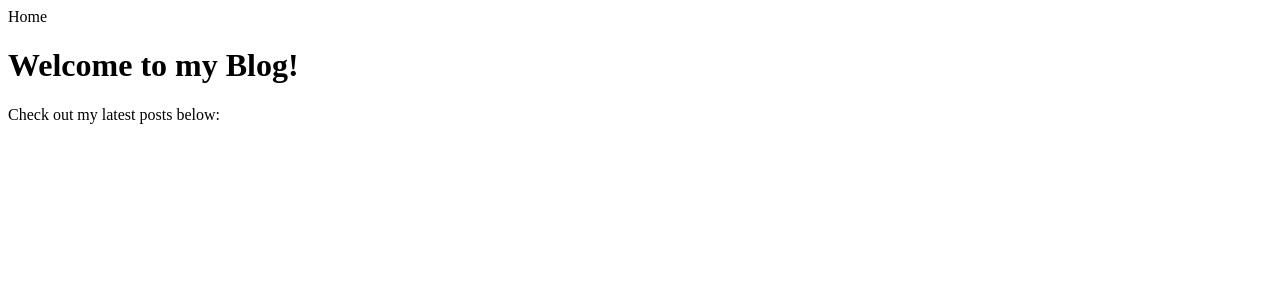
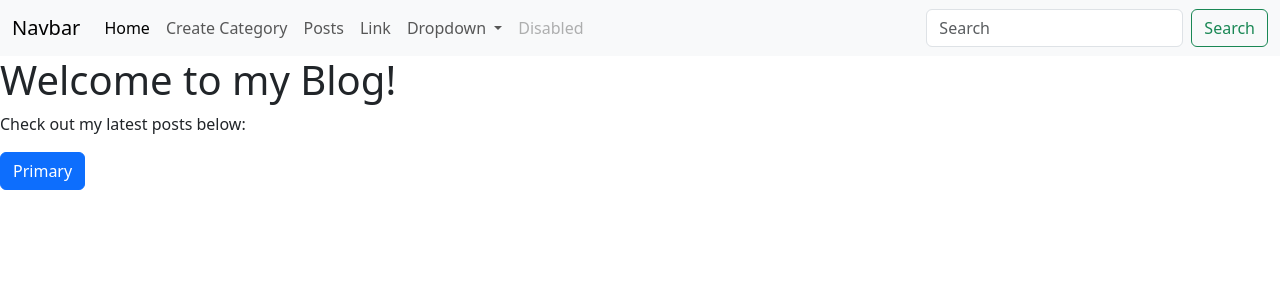
Before and after one commit to ameliesgithub/SimpleBlog, a Django app: page / in a window 1280 px wide. Shown: the top 300 px of the page. Run offline with Django 5.2, Linux system fonts and the light colour scheme; data that the repository does not hold is empty.

Commit message:
template - list and detail

```diff
--- a/SimpleBlog/settings.py
+++ b/SimpleBlog/settings.py
@@ -126,3 +126,6 @@ USE_TZ = True
 # https://docs.djangoproject.com/en/6.0/howto/static-files/
 
 STATIC_URL = 'static/'
+STATICFILES_DIRS = [
+    os.path.join(BASE_DIR, 'static')
+]
--- a/blog/urls.py
+++ b/blog/urls.py
@@ -1,7 +1,12 @@
 from django.urls import path
 
-from blog.views import index
+from blog.views import index, category_detail, post_detail, create_category, create_post, PostListView, PostDetailView
 
 urlpatterns = [
     path('', index, name='index'),
+    path('category/<int:category_id>/', category_detail, name='category_detail'),
+    path('post/<int:post_id>/', post_detail, name='post_detail'),
+    path('create_category/', create_category, name='create_category'),
+    path('posts/', PostListView.as_view(), name='post_list'),
+    path('post_detail/<int:pk>/detail/', PostDetailView.as_view(), name='post_detail_view')
 ]
--- a/blog/views.py
+++ b/blog/views.py
@@ -1,9 +1,49 @@
-from django.shortcuts import render
+from django.shortcuts import render, redirect
+from django.views.generic import ListView, DetailView
 
-from blog.models import Category
+from blog.models import Category, Post
 
 
 # Create your views here.
 def index(request):
     categories = Category.objects.all()
     return render(request, 'blog/index.html', {'categories': categories})
+
+def category_detail(request, category_id):
+    category = Category.objects.get(id=category_id)
+    return render(request, 'blog/category.html', {'category': category})
+
+def post_detail(request, post_id):
+    post = Post.objects.get(id=post_id)
+    return render(request, 'blog/post.html', {'post': post})
+
+def create_category(request):
+    if request.method == 'POST':
+        name = request.POST['category_name']
+        category = Category.objects.create(name=name)
+        return redirect('category_detail', category_id=category.id)
+    return render(request, 'blog/create_category.html')
+
+class PostListView(ListView):
+    model = Post
+    template_name = 'blog/post_list.html'
+
+class PostDetailView(DetailView):
+    model = Post
+    template_name = 'blog/post_detail.html'
+
+
+
+def create_post(request):
+    if request.method == 'POST':
+        title = request.POST['post_title']
+        title_tag = request.POST['post_title_tag']
+        author = request.POST['post_author']
+        body = request.POST['post_body']
+        category = request.POST['post_category']
+        header_image = request.POST['post_header_image']
+        likes = request.POST['post_likes']
+        snippet = request.POST['post_snippet']
+        post = Post.objects.create(title=title)
+        return redirect('post_detail', post_id=post.id)
+    return render(request, 'blog/create_post.html')
--- /dev/null
+++ b/static/css/style.css
@@ -0,0 +1,4 @@
+h1 {
+    font-family: 'Gill Sans', 'Gill Sans MT', Calibri, 'Trebuchet MS', sans-serif;
+    color: palevioletred;
+}
--- /dev/null
+++ b/templates/base.html
@@ -0,0 +1,62 @@
+{%  load static %}
+<!DOCTYPE html>
+<html lang="en">
+<head>
+{#    <link rel="stylesheet" href="{% static '/css/style.css' %}">#}
+    <link href="https://cdn.jsdelivr.net/npm/bootstrap@5.3.8/dist/css/bootstrap.min.css" rel="stylesheet" integrity="sha384-sRIl4kxILFvY47J16cr9ZwB07vP4J8+LH7qKQnuqkuIAvNWLzeN8tE5YBujZqJLB" crossorigin="anonymous">
+    <meta charset="UTF-8">
+    <title>
+        {%  block title %}
+
+        {%  endblock %}
+    </title>
+</head>
+<body>
+<nav class="navbar navbar-expand-lg bg-body-tertiary">
+  <div class="container-fluid">
+    <a class="navbar-brand" href="#">Navbar</a>
+    <button class="navbar-toggler" type="button" data-bs-toggle="collapse" data-bs-target="#navbarSupportedContent" aria-controls="navbarSupportedContent" aria-expanded="false" aria-label="Toggle navigation">
+      <span class="navbar-toggler-icon"></span>
+    </button>
+    <div class="collapse navbar-collapse" id="navbarSupportedContent">
+      <ul class="navbar-nav me-auto mb-2 mb-lg-0">
+        <li class="nav-item">
+          <a class="nav-link active" aria-current="page" href="{% url 'index' %}">Home</a>
+        </li>
+        <li class="nav-item">
+          <a class="nav-link" href="{% url 'create_category' %}">Create Category</a>
+        </li>
+        <li class="nav-item">
+          <a class="nav-link" href="{% url 'post_list' %}">Posts</a>
+        </li>
+        <li class="nav-item">
+          <a class="nav-link" href="#">Link</a>
+        </li>
+        <li class="nav-item dropdown">
+          <a class="nav-link dropdown-toggle" href="#" role="button" data-bs-toggle="dropdown" aria-expanded="false">
+            Dropdown
+          </a>
+          <ul class="dropdown-menu">
+            <li><a class="dropdown-item" href="#">Action</a></li>
+            <li><a class="dropdown-item" href="#">Another action</a></li>
+            <li><hr class="dropdown-divider"></li>
+            <li><a class="dropdown-item" href="#">Something else here</a></li>
+          </ul>
+        </li>
+        <li class="nav-item">
+          <a class="nav-link disabled" aria-disabled="true">Disabled</a>
+        </li>
+      </ul>
+      <form class="d-flex" role="search">
+        <input class="form-control me-2" type="search" placeholder="Search" aria-label="Search"/>
+        <button class="btn btn-outline-success" type="submit">Search</button>
+      </form>
+    </div>
+  </div>
+</nav>
+{% block content %}
+
+{% endblock %}
+<script src="https://cdn.jsdelivr.net/npm/bootstrap@5.3.8/dist/js/bootstrap.bundle.min.js" integrity="sha384-FKyoEForCGlyvwx9Hj09JcYn3nv7wiPVlz7YYwJrWVcXK/BmnVDxM+D2scQbITxI" crossorigin="anonymous"></script>
+</body>
+</html>
--- a/templates/blog/index.html
+++ b/templates/blog/index.html
@@ -1,12 +1,16 @@
-<html>
-<head>Home</head>
-<body>
+{% extends 'base.html' %}
+{% block title %}
+    Home
+{% endblock %}
+{% block content %}
+
 <h1>Welcome to my Blog!</h1>
 <p>Check out my latest posts below:</p>
+    <button type="button" class="btn btn-primary">Primary</button>
 <ul>
     {% for category in categories %}
         <li>
-            <a href="">
+            <a href="{% url 'category_detail' category.id %}">
                 {{ category.name }}
             </a>
         <ul>
@@ -17,5 +21,4 @@
         </li>
     {% endfor %}
 </ul>
-</body>
-</html>
+{%  endblock %}
```
Also changed, not shown: templates/blog/category.html (added, +16 -0 lines), templates/blog/create_category.html (added, +13 -0 lines), templates/blog/create_post.html (added, +39 -0 lines), templates/blog/post.html (added, +15 -0 lines), templates/blog/post_detail.html (added, +10 -0 lines), templates/blog/post_list.html (added, +19 -0 lines).
